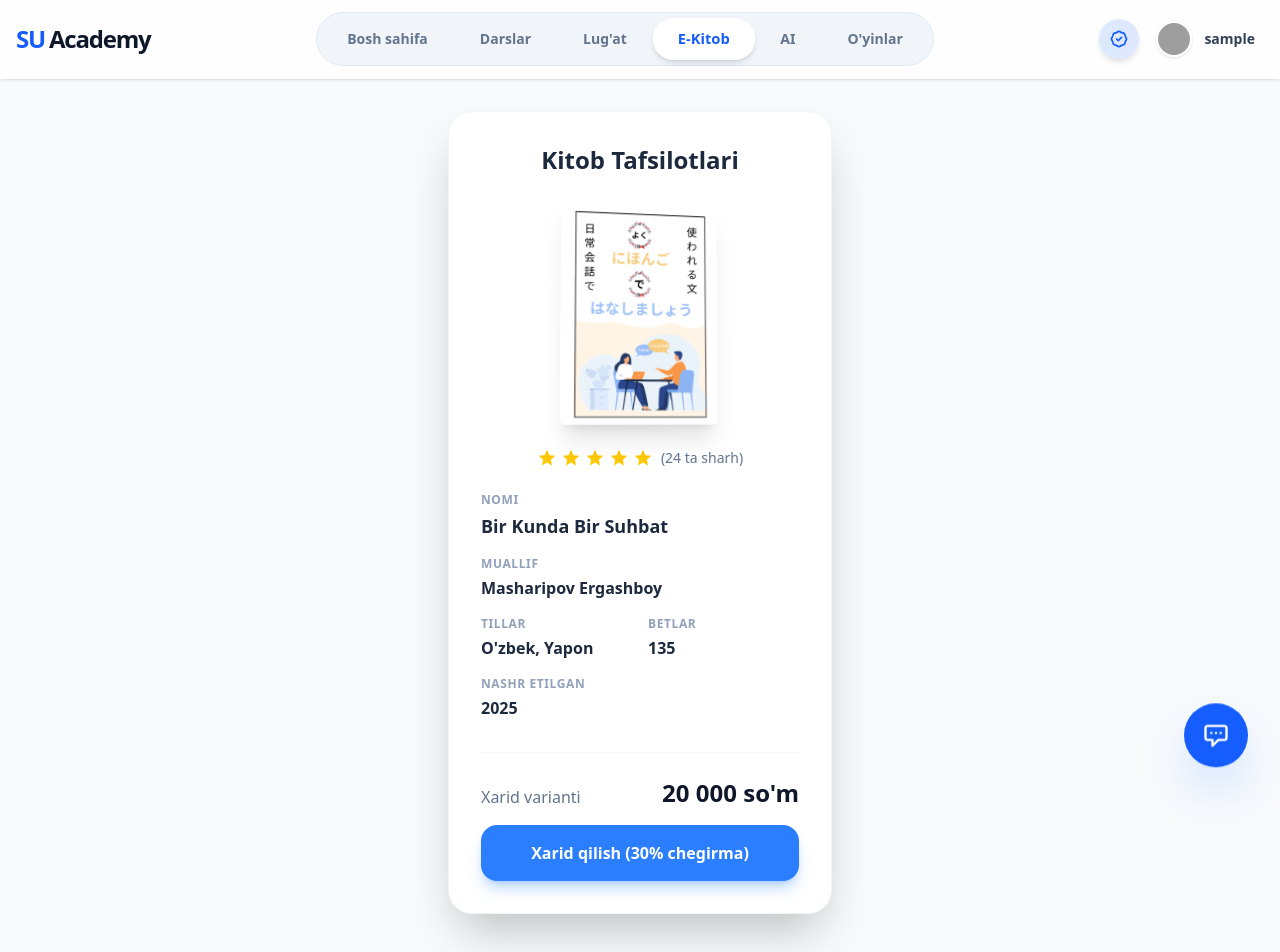
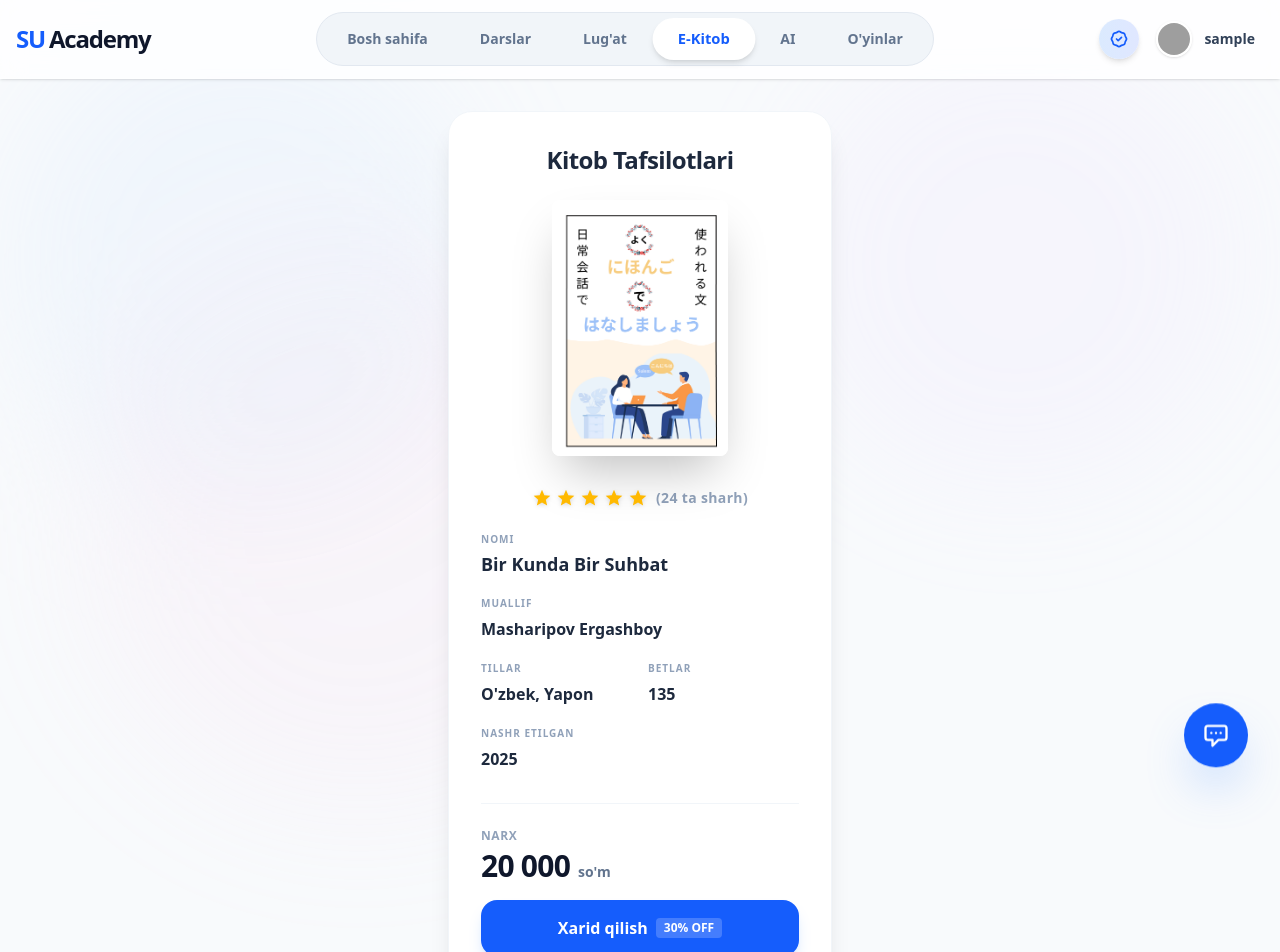
Before and after one commit to MasharipovErgashboy/suacademy-frontend, a Next.js app: page /ebooks/reader in a window 1280 px wide. Shown: the top 952 px of the page. Built offline with nearby package versions, Linux system fonts and the light colour scheme; no server answers; sample sign-in values are in the browser's storage; grey boxes are pictures that could not be loaded.

Commit message:
feat: enhance reader UI with 3d tilt, progress bar, and animated backgrounds

```diff
--- a/app/components/BookInfoCard.tsx
+++ b/app/components/BookInfoCard.tsx
@@ -1,68 +1,107 @@
 "use client";
 
 import Image from "next/image";
-import { motion } from "framer-motion";
+import { motion, useMotionValue, useSpring, useTransform } from "framer-motion";
+import { MouseEvent } from "react";
 
 interface BookInfoCardProps {
     className?: string;
 }
 
 export default function BookInfoCard({ className = "" }: BookInfoCardProps) {
+    const x = useMotionValue(0);
+    const y = useMotionValue(0);
+
+    const mouseX = useSpring(x, { stiffness: 150, damping: 15 });
+    const mouseY = useSpring(y, { stiffness: 150, damping: 15 });
+
+    function handleMouseMove({ currentTarget, clientX, clientY }: MouseEvent) {
+        const { left, top, width, height } = currentTarget.getBoundingClientRect();
+        const xPct = (clientX - left) / width - 0.5;
+        const yPct = (clientY - top) / height - 0.5;
+        x.set(xPct);
+        y.set(yPct);
+    }
+
+    function handleMouseLeave() {
+        x.set(0);
+        y.set(0);
+    }
+
+    const rotateX = useTransform(mouseY, [-0.5, 0.5], [10, -10]);
+    const rotateY = useTransform(mouseX, [-0.5, 0.5], [-10, 10]);
+    const brightness = useTransform(mouseY, [-0.5, 0.5], [1.1, 0.9]);
+
     return (
         <motion.div
             initial={{ opacity: 0, scale: 0.9, y: 20 }}
             animate={{ opacity: 1, scale: 1, y: 0 }}
             exit={{ opacity: 0, scale: 0.9, y: 20 }}
-            className={`bg-white rounded-3xl shadow-2xl p-6 md:p-8 max-w-sm w-full border border-slate-100 ${className}`}
+            className={`bg-white rounded-3xl shadow-xl p-6 md:p-8 max-w-sm w-full border border-slate-100 ${className}`}
         >
-            <h2 className="text-2xl font-extrabold text-slate-800 mb-6 text-center">Kitob Tafsilotlari</h2>
+            <h2 className="text-2xl font-extrabold text-slate-800 mb-6 text-center tracking-tight">Kitob Tafsilotlari</h2>
 
-            {/* Book 3D Container */}
-            <div className="flex justify-center mb-6 perspective-[1000px]">
-                <div className="relative w-40 h-56 transform rotate-y-12 rotate-x-6 hover:rotate-0 transition-transform duration-500 shadow-xl rounded-md overflow-hidden">
+            {/* Book 3D Container with Tilt */}
+            <motion.div
+                className="flex justify-center mb-8 perspective-[1000px] cursor-pointer"
+                onMouseMove={handleMouseMove}
+                onMouseLeave={handleMouseLeave}
+                style={{ perspective: 1000 }}
+            >
+                <motion.div
+                    style={{
+                        rotateX,
+                        rotateY,
+                        filter: `brightness(${brightness})`,
+                        transformStyle: "preserve-3d"
+                    }}
+                    className="relative w-44 h-64 shadow-2xl rounded-lg overflow-hidden transition-shadow duration-300 hover:shadow-[0_20px_40px_-10px_rgba(0,0,0,0.3)]"
+                >
                     <Image
                         src="/book-cover.png"
                         alt="Bir Kunda Bir Suhbat"
                         fill
                         className="object-cover"
                     />
-                </div>
-            </div>
+                    {/* Gloss / Shine Effect */}
+                    <div className="absolute inset-0 bg-gradient-to-tr from-white/20 to-transparent opacity-0 hover:opacity-100 transition-opacity pointer-events-none mix-blend-overlay"></div>
+                </motion.div>
+            </motion.div>
 
             {/* Rating */}
             <div className="flex items-center justify-center gap-2 mb-6">
-                <div className="flex text-yellow-400 gap-1">
+                <div className="flex text-amber-400 gap-1 drop-shadow-sm">
                     {[1, 2, 3, 4, 5].map((i) => (
                         <svg key={i} className="w-5 h-5 fill-current" viewBox="0 0 24 24">
                             <path d="M12 17.27L18.18 21l-1.64-7.03L22 9.24l-7.19-.61L12 2 9.19 8.63 2 9.24l5.46 4.73L5.82 21z" />
                         </svg>
                     ))}
                 </div>
-                <span className="text-slate-500 text-sm font-medium">(24 ta sharh)</span>
+                <span className="text-slate-400 text-sm font-semibold tracking-wide">(24 ta sharh)</span>
             </div>
 
             {/* Details List */}
-            <div className="space-y-4 mb-8">
+            <div className="space-y-5 mb-8">
                 <div>
-                    <p className="text-xs text-slate-400 font-bold uppercase tracking-wider mb-1">Nomi</p>
-                    <p className="text-slate-800 font-bold text-lg">Bir Kunda Bir Suhbat</p>
+                    <p className="text-[10px] text-slate-400 font-bold uppercase tracking-widest mb-1.5">Nomi</p>
+                    <p className="text-slate-800 font-bold text-lg leading-tight">Bir Kunda Bir Suhbat</p>
                 </div>
                 <div>
-                    <p className="text-xs text-slate-400 font-bold uppercase tracking-wider mb-1">Muallif</p>
+                    <p className="text-[10px] text-slate-400 font-bold uppercase tracking-widest mb-1.5">Muallif</p>
                     <p className="text-slate-800 font-bold">Masharipov Ergashboy</p>
                 </div>
                 <div className="grid grid-cols-2 gap-4">
                     <div>
-                        <p className="text-xs text-slate-400 font-bold uppercase tracking-wider mb-1">Tillar</p>
+                        <p className="text-[10px] text-slate-400 font-bold uppercase tracking-widest mb-1.5">Tillar</p>
                         <p className="text-slate-800 font-bold">O'zbek, Yapon</p>
                     </div>
                     <div>
-                        <p className="text-xs text-slate-400 font-bold uppercase tracking-wider mb-1">Betlar</p>
+                        <p className="text-[10px] text-slate-400 font-bold uppercase tracking-widest mb-1.5">Betlar</p>
                         <p className="text-slate-800 font-bold">135</p>
                     </div>
                 </div>
                 <div>
-                    <p className="text-xs text-slate-400 font-bold uppercase tracking-wider mb-1">Nashr etilgan</p>
+                    <p className="text-[10px] text-slate-400 font-bold uppercase tracking-widest mb-1.5">Nashr etilgan</p>
                     <p className="text-slate-800 font-bold">2025</p>
                 </div>
             </div>
@@ -72,18 +111,25 @@ export default function BookInfoCard({ className = "" }: BookInfoCardProps) {
             {/* Price & Action */}
             <div className="flex items-end justify-between mb-4">
                 <div>
-                    <p className="text-slate-500 font-medium">Xarid varianti</p>
+                    <p className="text-slate-400 font-bold text-xs uppercase tracking-wider mb-1">Narx</p>
+                    <div className="flex items-baseline gap-2">
+                        <span className="text-3xl font-extrabold text-slate-900 tracking-tight">20 000</span>
+                        <span className="text-sm font-bold text-slate-500">so'm</span>
+                    </div>
                 </div>
-                <p className="text-2xl font-extrabold text-slate-900">20 000 so'm</p>
             </div>
 
             <a
                 href="https://asaxiy.uz/uz/product/ergashboy-masharipov-bir-kunda-bir-suhbat-yapon-tilida-urganing"
                 target="_blank"
                 rel="noopener noreferrer"
-                className="block w-full text-center py-4 bg-blue-500 hover:bg-blue-600 text-white font-bold rounded-2xl shadow-lg shadow-blue-500/30 transition-all hover:scale-[1.02] active:scale-[0.98]"
+                className="group relative block w-full text-center py-4 bg-blue-600 hover:bg-blue-500 text-white font-bold rounded-2xl shadow-lg shadow-blue-500/20 transition-all hover:scale-[1.02] active:scale-[0.98] overflow-hidden"
             >
-                Xarid qilish (30% chegirma)
+                <span className="relative z-10 flex items-center justify-center gap-2">
+                    Xarid qilish
+                    <span className="bg-white/20 px-2 py-0.5 rounded text-xs">30% OFF</span>
+                </span>
+                <div className="absolute inset-0 bg-white/20 translate-y-full group-hover:translate-y-0 transition-transform duration-300 ease-out"></div>
             </a>
 
         </motion.div>
--- a/app/ebooks/reader/page.tsx
+++ b/app/ebooks/reader/page.tsx
@@ -6,7 +6,7 @@ import { isAuthenticated, fetchWithAuth, BACKEND_URL } from "../../lib/auth";
 import Header from "../../components/Header";
 import Footer from "../../components/Footer";
 import BookInfoCard from "../../components/BookInfoCard";
-import BookDescription from "../../components/BookDescription"; // New Component
+import BookDescription from "../../components/BookDescription";
 import dynamic from "next/dynamic";
 import { motion, AnimatePresence, Variants } from "framer-motion";
 import { pdfjs } from 'react-pdf';
@@ -85,6 +85,9 @@ export default function EBookReaderPage() {
             ) {
                 e.preventDefault();
             }
+            // Add Arrow key navigation
+            if (e.key === 'ArrowRight') changePage(1);
+            if (e.key === 'ArrowLeft') changePage(-1);
         };
         document.addEventListener('keydown', handleKeyDown);
 
@@ -120,7 +123,7 @@ export default function EBookReaderPage() {
             document.removeEventListener('keydown', handleKeyDown);
             document.removeEventListener('fullscreenchange', handleFullScreenChange);
         };
-    }, [router]);
+    }, [router, pageNumber, numPages]); // Added dependencies for page navigation via keys
 
     // Resize logic needs to be independent to react to full screen changes
     useEffect(() => {
@@ -129,9 +132,8 @@ export default function EBookReaderPage() {
                 // In full screen, fit to height mostly
                 const h = window.innerHeight;
                 const w = window.innerWidth;
-                // Simple logic: if wide screen, fit height. if mobile, fit width.
                 if (w > h) {
-                    setScale(1.2); // Larger scale for fullscreen desktop
+                    setScale(1.2);
                 } else {
                     setScale(window.innerWidth / 600);
                 }
@@ -152,11 +154,18 @@ export default function EBookReaderPage() {
     }
 
     const changePage = (offset: number) => {
-        const newPage = Math.max(1, Math.min(pageNumber + offset, numPages || 1));
-        if (newPage !== pageNumber) {
-            setDirection(offset);
-            setPageNumber(newPage);
-        }
+        setNumPages((currentNumPages) => {
+            if (!currentNumPages) return null;
+            setPageNumber((currentPage) => {
+                const newPage = Math.max(1, Math.min(currentPage + offset, currentNumPages));
+                if (newPage !== currentPage) {
+                    setDirection(offset);
+                    return newPage;
+                }
+                return currentPage;
+            });
+            return currentNumPages;
+        });
     };
 
     const toggleFullScreen = () => {
@@ -171,11 +180,24 @@ export default function EBookReaderPage() {
         }
     };
 
+    // Calculate progress percentage
+    const progress = numPages ? (pageNumber / numPages) * 100 : 0;
+
     return (
         <div className="min-h-screen bg-slate-50 flex flex-col select-none overflow-x-hidden">
-            <Header />
 
-            <main className="flex-grow w-full max-w-7xl mx-auto py-8 px-4 sm:px-6 lg:px-8">
+            {/* Dynamic Background Mesh */}
+            <div className="fixed inset-0 z-0 opacity-40 pointer-events-none">
+                <div className="absolute top-0 left-0 w-[500px] h-[500px] bg-blue-200 rounded-full mix-blend-multiply filter blur-3xl opacity-30 animate-blob"></div>
+                <div className="absolute top-0 right-0 w-[500px] h-[500px] bg-purple-200 rounded-full mix-blend-multiply filter blur-3xl opacity-30 animate-blob animation-delay-2000"></div>
+                <div className="absolute -bottom-8 left-20 w-[500px] h-[500px] bg-pink-200 rounded-full mix-blend-multiply filter blur-3xl opacity-30 animate-blob animation-delay-4000"></div>
+            </div>
+
+            <div className="relative z-10">
+                <Header />
+            </div>
+
+            <main className="relative z-10 flex-grow w-full max-w-7xl mx-auto py-8 px-4 sm:px-6 lg:px-8">
                 {loading ? (
                     <div className="flex flex-col items-center justify-center min-h-[60vh]">
                         <div className="animate-spin w-12 h-12 border-4 rounded-full border-t-transparent border-blue-500 mb-4"></div>
@@ -188,40 +210,61 @@ export default function EBookReaderPage() {
                         <div className="lg:col-span-2 flex flex-col gap-8">
 
                             {/* PDF Reader Container */}
-                            <div
+                            <motion.div
+                                initial={{ opacity: 0, y: 20 }}
+                                animate={{ opacity: 1, y: 0 }}
+                                transition={{ duration: 0.5 }}
                                 ref={readerContainerRef}
                                 className={`relative group ${isFullScreen ? 'bg-slate-900 flex items-center justify-center overflow-auto' : ''}`}
                             >
+                                {/* Reading Progress Bar (Top) */}
+                                {!isFullScreen && (
+                                    <div className="absolute top-0 left-0 right-0 h-1.5 bg-slate-100 rounded-t-3xl overflow-hidden z-20">
+                                        <motion.div
+                                            className="h-full bg-gradient-to-r from-blue-400 to-indigo-500"
+                                            initial={{ width: 0 }}
+                                            animate={{ width: `${progress}%` }}
+                                            transition={{ duration: 0.3 }}
+                                        />
+                                    </div>
+                                )}
+
                                 {/* Floating Controls */}
                                 <div className={`
-                                    absolute bottom-8 left-1/2 -translate-x-1/2 z-50 flex items-center gap-3 bg-white/80 backdrop-blur-xl p-2 rounded-2xl shadow-[0_8px_30px_rgb(0,0,0,0.12)] border border-white/20 transition-all duration-300 hover:scale-105 hover:bg-white/95
+                                    absolute bottom-8 left-1/2 -translate-x-1/2 z-50 flex items-center gap-3 bg-white/90 backdrop-blur-xl p-2.5 rounded-2xl shadow-[0_8px_30px_rgb(0,0,0,0.12)] border border-white/40 transition-all duration-300 hover:scale-[1.02] hover:bg-white
                                      ${isFullScreen ? 'fixed bottom-10' : ''}
                                 `}>
-                                    <button
+                                    <motion.button
+                                        whileHover={{ scale: 1.1 }}
+                                        whileTap={{ scale: 0.9 }}
                                         onClick={() => changePage(-1)}
                                         disabled={pageNumber <= 1}
-                                        className="w-10 h-10 flex items-center justify-center rounded-xl hover:bg-slate-100 text-slate-700 disabled:opacity-30 transition-colors"
+                                        className="w-10 h-10 flex items-center justify-center rounded-xl hover:bg-slate-100 text-slate-700 disabled:opacity-30 disabled:hover:bg-transparent transition-colors"
                                     >
-                                        <svg className="w-6 h-6" fill="none" stroke="currentColor" viewBox="0 0 24 24"><path strokeLinecap="round" strokeLinejoin="round" strokeWidth={2} d="M15 19l-7-7 7-7" /></svg>
-                                    </button>
+                                        <svg className="w-6 h-6" fill="none" stroke="currentColor" viewBox="0 0 24 24"><path strokeLinecap="round" strokeLinejoin="round" strokeWidth={2.5} d="M15 19l-7-7 7-7" /></svg>
+                                    </motion.button>
 
-                                    <div className="flex flex-col items-center min-w-[70px] px-2">
-                                        <span className="font-bold text-slate-800 leading-none">{pageNumber}</span>
+                                    <div className="flex flex-col items-center min-w-[70px] px-2 select-none">
+                                        <span className="font-extrabold text-slate-800 text-lg leading-none">{pageNumber}</span>
                                         <span className="text-[10px] text-slate-400 font-bold uppercase tracking-wider mt-0.5">/ {numPages || '--'}</span>
                                     </div>
 
-                                    <button
+                                    <motion.button
+                                        whileHover={{ scale: 1.1 }}
+                                        whileTap={{ scale: 0.9 }}
                                         onClick={() => changePage(1)}
                                         disabled={pageNumber >= (numPages || 1)}
-                                        className="w-10 h-10 flex items-center justify-center rounded-xl hover:bg-slate-100 text-slate-700 disabled:opacity-30 transition-colors"
+                                        className="w-10 h-10 flex items-center justify-center rounded-xl hover:bg-slate-100 text-slate-700 disabled:opacity-30 disabled:hover:bg-transparent transition-colors"
                                     >
-                                        <svg className="w-6 h-6" fill="none" stroke="currentColor" viewBox="0 0 24 24"><path strokeLinecap="round" strokeLinejoin="round" strokeWidth={2} d="M9 5l7 7-7 7" /></svg>
-                                    </button>
+                                        <svg className="w-6 h-6" fill="none" stroke="currentColor" viewBox="0 0 24 24"><path strokeLinecap="round" strokeLinejoin="round" strokeWidth={2.5} d="M9 5l7 7-7 7" /></svg>
+                                    </motion.button>
 
                                     <div className="w-px h-6 bg-slate-200 mx-1"></div>
 
                                     {/* Full Screen Toggle */}
-                                    <button
+                                    <motion.button
+                                        whileHover={{ scale: 1.1 }}
+                                        whileTap={{ scale: 0.9 }}
                                         onClick={toggleFullScreen}
                                         className="w-10 h-10 flex items-center justify-center rounded-xl hover:bg-slate-100 text-slate-700 transition-colors"
                                         title={isFullScreen ? "Kichik ekran" : "To'liq ekran"}
@@ -231,14 +274,14 @@ export default function EBookReaderPage() {
                                         ) : (
                                             <svg className="w-5 h-5" fill="none" stroke="currentColor" viewBox="0 0 24 24"><path strokeLinecap="round" strokeLinejoin="round" strokeWidth={2} d="M4 8V4m0 0h4M4 4l5 5m11-1V4m0 0h-4m4 0l-5 5M4 16v4m0 0h4m-4 0l5-5m11 5l-5-5m5 5v-4m0 4h-4" /></svg>
                                         )}
-                                    </button>
+                                    </motion.button>
                                 </div>
 
                                 {/* Main Viewer Area */}
                                 <div
                                     className={`
-                                        bg-white rounded-3xl shadow-xl overflow-hidden relative flex justify-center items-center select-none min-h-[500px]
-                                        ${isFullScreen ? 'h-full w-full rounded-none shadow-none bg-slate-900' : 'transition-transform duration-300 hover:shadow-2xl'}
+                                        bg-white rounded-3xl shadow-xl overflow-hidden relative flex justify-center items-center select-none min-h-[500px] border border-slate-100
+                                        ${isFullScreen ? 'h-full w-full rounded-none shadow-none bg-slate-900 border-none' : 'transition-transform duration-300 hover:shadow-2xl'}
                                     `}
                                     onContextMenu={(e) => e.preventDefault()}
                                 >
@@ -281,7 +324,7 @@ export default function EBookReaderPage() {
                                     {/* Protection Overlay */}
                                     <div className="absolute inset-0 z-10 bg-transparent mix-blend-multiply pointer-events-none"></div>
                                 </div>
-                            </div>
+                            </motion.div>
 
                             {/* Book Description Area */}
                             <BookDescription />
@@ -324,6 +367,21 @@ export default function EBookReaderPage() {
                 @media print {
                     body { display: none; }
                 }
+                @keyframes blob {
+                    0% { transform: translate(0px, 0px) scale(1); }
+                    33% { transform: translate(30px, -50px) scale(1.1); }
+                    66% { transform: translate(-20px, 20px) scale(0.9); }
+                    100% { transform: translate(0px, 0px) scale(1); }
+                }
+                .animate-blob {
+                    animation: blob 7s infinite;
+                }
+                .animation-delay-2000 {
+                    animation-delay: 2s;
+                }
+                .animation-delay-4000 {
+                    animation-delay: 4s;
+                }
             `}</style>
             <Footer />
         </div>
```
